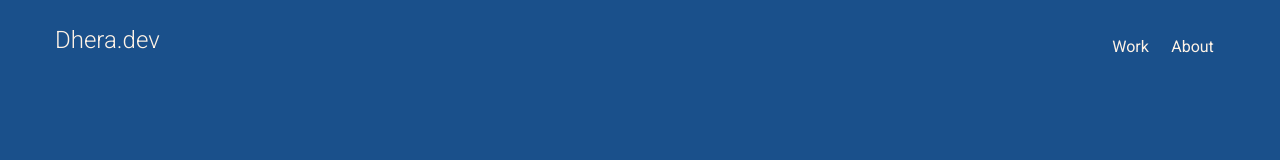
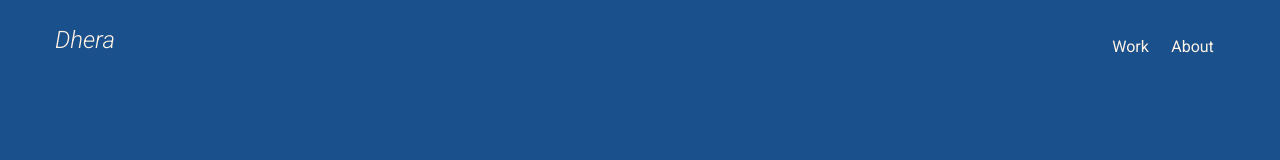
Before and after one commit to chideraao/portfolio-build, a React (Create React App) app: page / in a window 1280 px wide. Shown: the top 160 px of the page. Built offline with nearby package versions, Linux system fonts and the light colour scheme.

Commit message:
working on seo

```diff
--- a/public/index.html
+++ b/public/index.html
@@ -2,19 +2,30 @@
 <html lang="en">
 	<head>
 		<meta charset="utf-8" />
-    <link rel="icon" href="%PUBLIC_URL%/favicon.ico" />
+
 		<meta name="viewport" content="width=device-width, initial-scale=1" />
 		<meta name="theme-color" content="#000000" />
+		<meta
+			property="og:title"
+			content="Okeke Chidera | Front End Web Developer"
+		/>
+		<meta
+			property="og:description"
+			content="JavaScript wizard, React developer efficient"
+		/>
+		<!-- <meta property="og:image" content="https://example.com/image.jpg" /> -->
+		<meta property="og:url" content="https://dhera.dev" />
+		<meta property="og:type" content="website" />
 		<meta
 			name="description"
 			content="Web site created using create-react-app"
 		/>
-    <link rel="apple-touch-icon" href="%PUBLIC_URL%/logo192.png" />
+
 		<!--
       manifest.json provides metadata used when your web app is installed on a
       user's mobile device or desktop. See https://developers.google.com/web/fundamentals/web-app-manifest/
     -->
-    <link rel="manifest" href="%PUBLIC_URL%/manifest.json" />
+
 		<!--
       Notice the use of %PUBLIC_URL% in the tags above.
       It will be replaced with the URL of the `public` folder during the build.
@@ -24,7 +35,7 @@
       work correctly both with client-side routing and a non-root public URL.
       Learn how to configure a non-root public URL by running `npm run build`.
     -->
-    <title>React App</title>
+		<title>Okeke Chidera | Frontend Developer</title>
 	</head>
 	<body>
 		<noscript>You need to enable JavaScript to run this app.</noscript>
--- a/src/CSS/App.css
+++ b/src/CSS/App.css
@@ -69,6 +69,10 @@ img {
 	padding: 0 40px;
 }
 
+.header h2 {
+	font-style: italic;
+}
+
 .header > .flex {
 	padding-top: 1rem;
 	justify-content: space-between;
--- a/src/components/Header.jsx
+++ b/src/components/Header.jsx
@@ -5,7 +5,9 @@ function Header() {
 	return (
 		<div className="container flex">
 			<div className="">
-				<h2>Dhera.dev</h2>
+				<Link to="/">
+					<h2>Dhera</h2>
+				</Link>
 			</div>
 			<div className="">
 				<ul className="flex">
```
Lines whose indentation alone changed are shown as unchanged.
